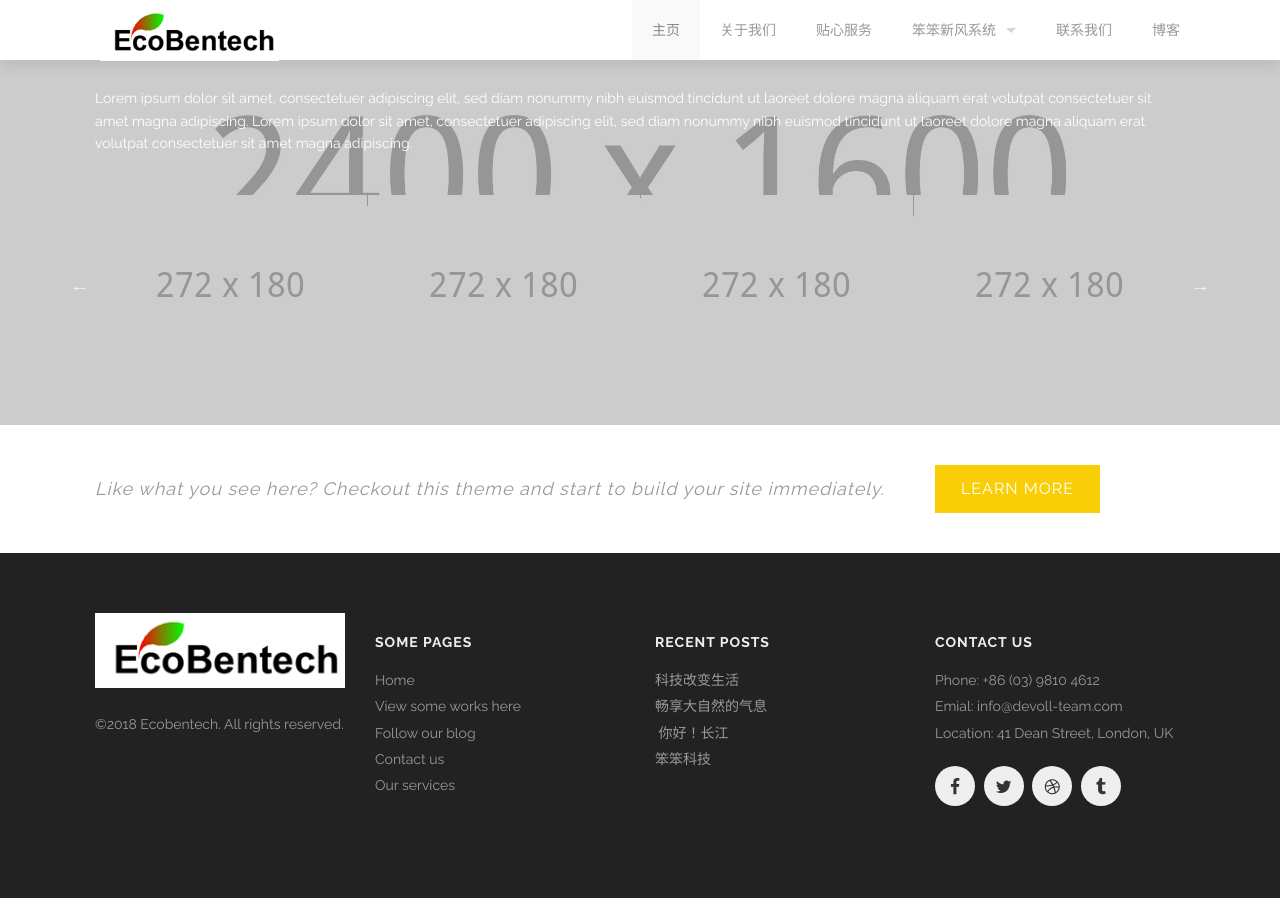
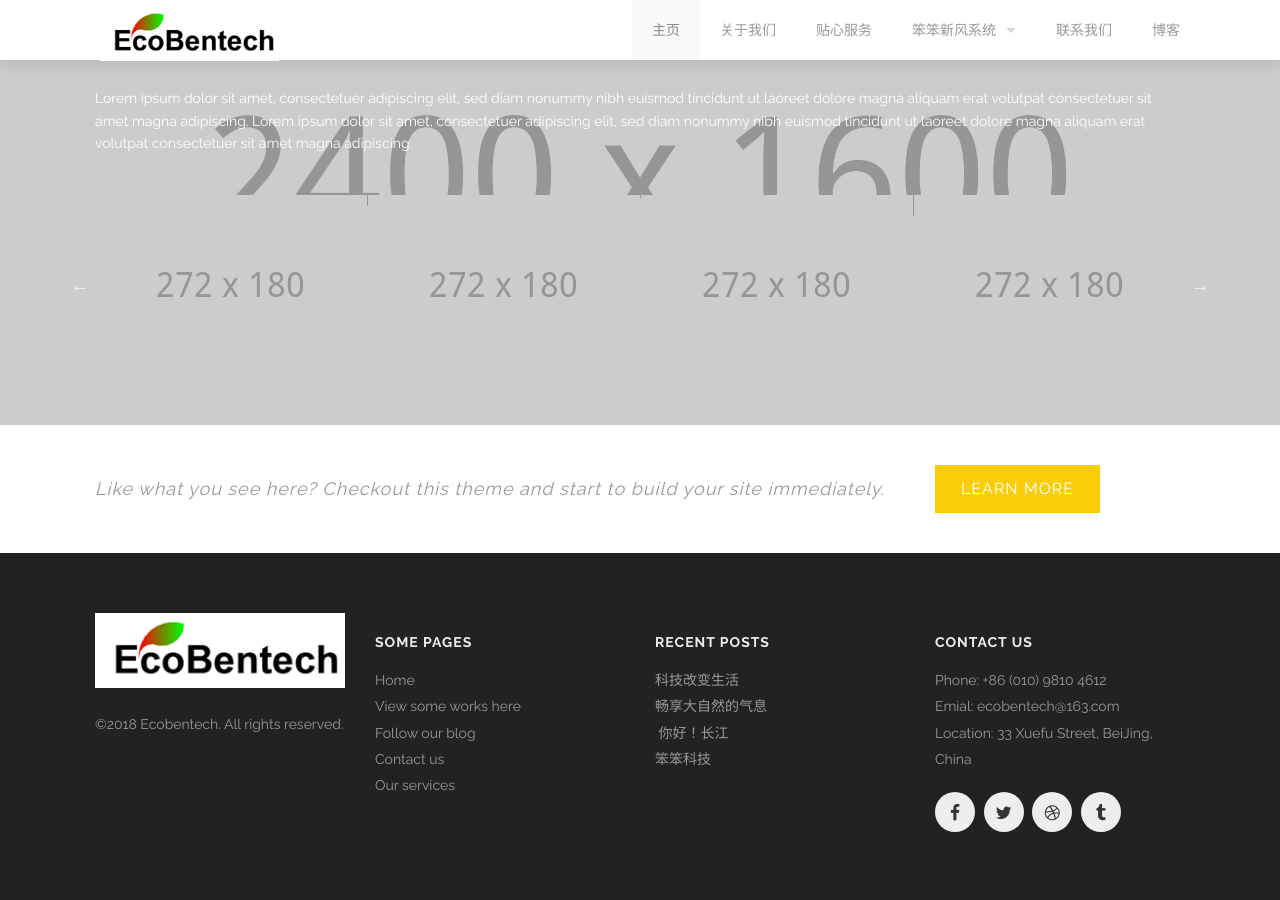
Before and after one commit to braveheart007/braveheart007.github.io, a Jekyll site: the page built from index.html, in a window 1280 px wide and 900 px high, scrolled down 5238 px. Built offline with Jekyll 4.4.1, drawn with Linux system fonts in a browser that asks for light colours.

Commit message:
Update footer.html

```diff
--- a/_includes/footer.html
+++ b/_includes/footer.html
@@ -41,9 +41,9 @@
       <div class='spacing'></div>
       <h4>Contact us</h4>
       <ul>
-        <li>Phone: +86 (03) 9810 4612</li>
-        <li>Emial: info@devoll-team.com</li>
-        <li>Location: 41 Dean Street, London, UK</li>
+        <li>Phone: +86 (010) 9810 4612</li>
+        <li>Emial: ecobentech@163.com</li>
+        <li>Location: 33 Xuefu Street, BeiJing, China</li>
       </ul>
       <div class='spacing'></div>
       <ul class='socials'>
```
